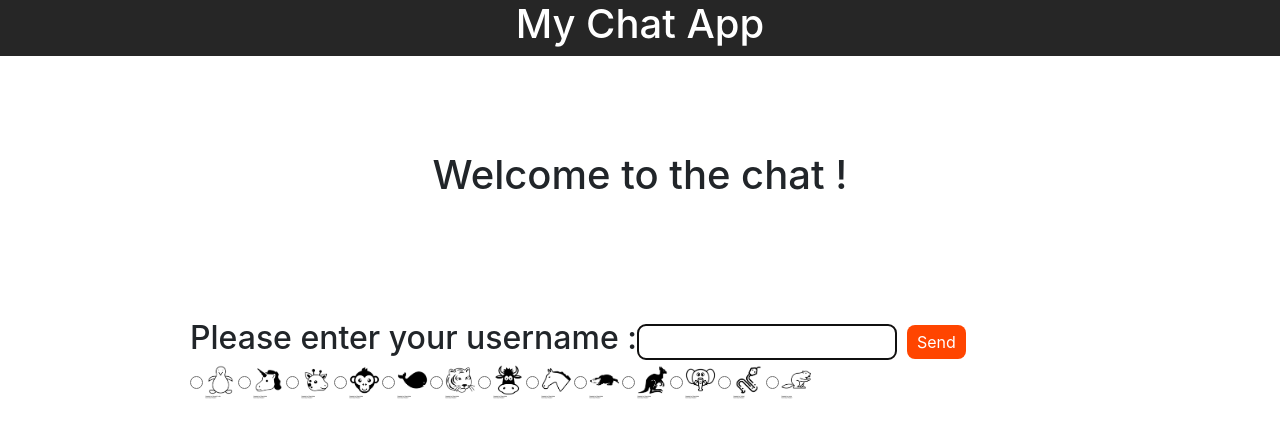
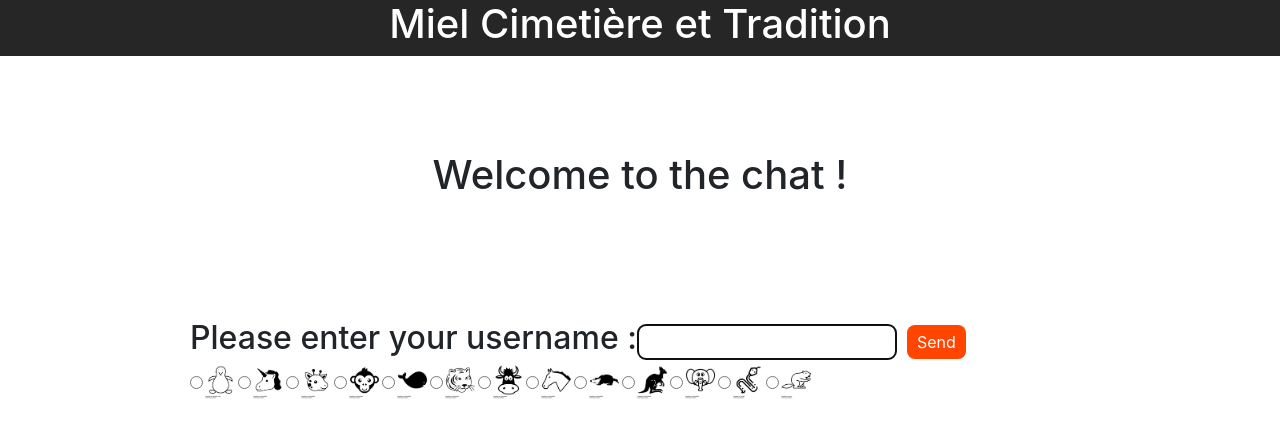
Before and after one commit to Antoinep77/BarFinder, a React (Create React App) app in the folder messagefun/: page / in a window 1280 px wide. Shown: the top 438 px of the page. Built offline with nearby package versions, Linux system fonts and the light colour scheme.

Commit message:
nouveau titre

```diff
--- a/messagefun/src/App.js
+++ b/messagefun/src/App.js
@@ -29,7 +29,7 @@ class App extends Component {
       <div className="App">
         <header className="App-header">
           <div className="App-header">
-            <h1>My Chat App</h1>
+            <h1>Miel Cimetière et Tradition</h1>
           </div>
         </header>
         {this.state.user ? <Chat user={this.state.user} /> : <Login onSubmit={this.onSubmit} />}
```
